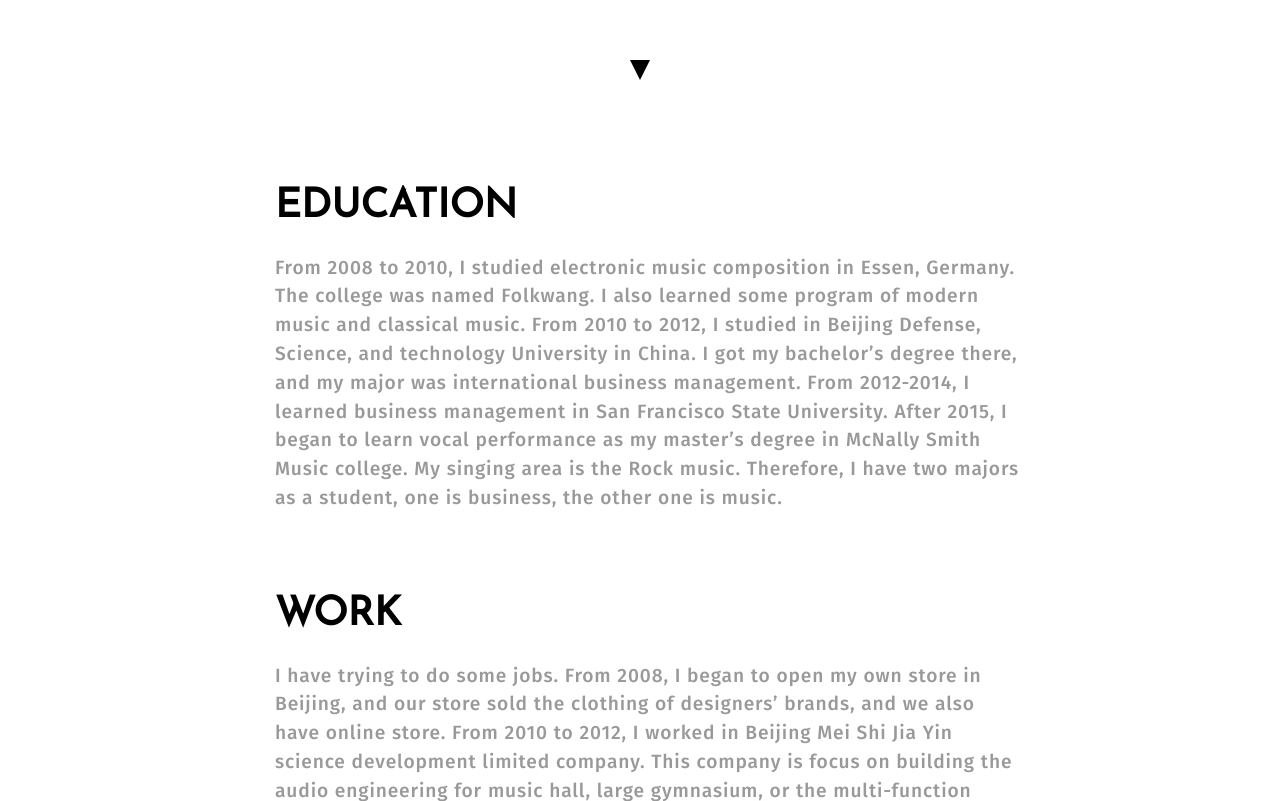
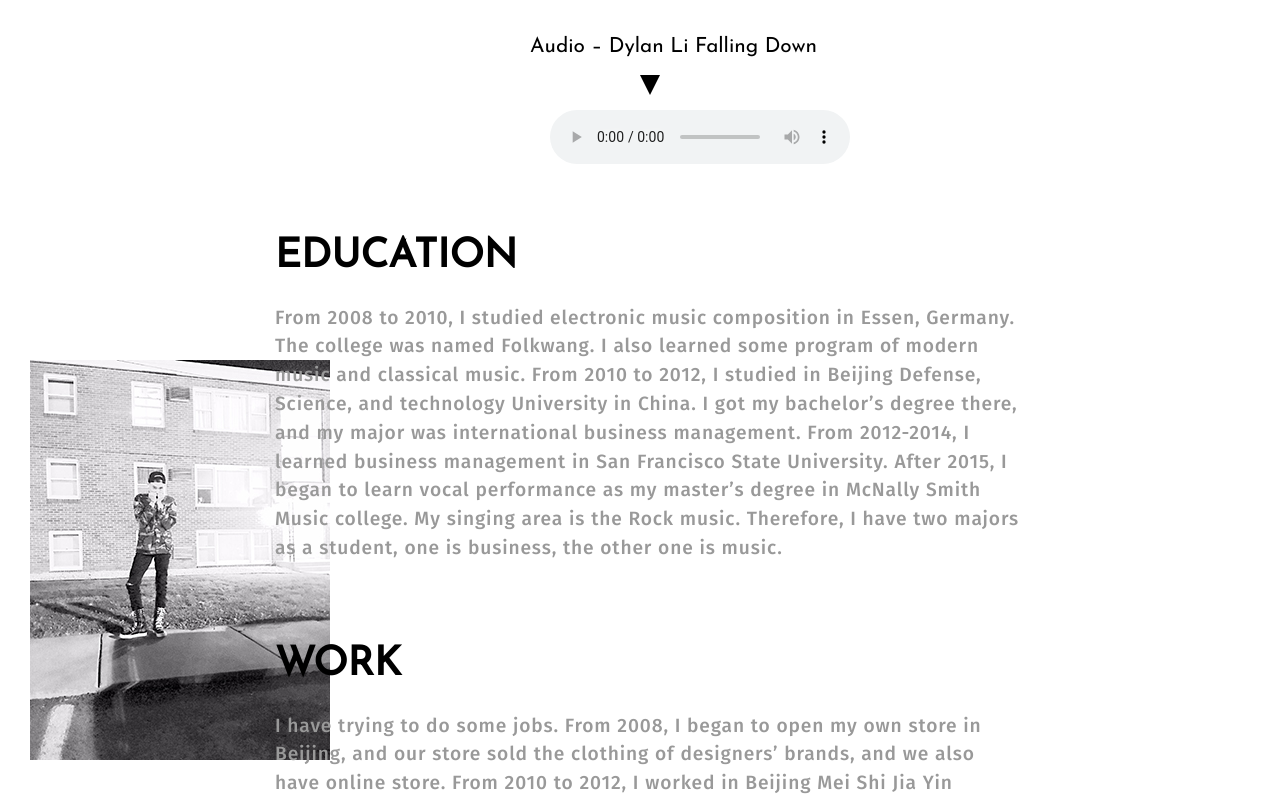
Before and after one commit to hediyoli/hediyoli, a plain HTML site: page index.html in a window 1280 px wide. Shown: the part 640-1441 px from the top of the page. Drawn offline with Linux system fonts and the light colour scheme.

Commit message:
add audio and image

```diff
--- a/css/style.css
+++ b/css/style.css
@@ -15,6 +15,13 @@ h2 {
     line-height: 1.5em;
 }
 
+h3 {
+    font-family: 'Josefin Sans', sans-serif;
+    font-size: 1.3em;
+    font-weight: 300;
+    line-height: 1.5em;
+}
+
 p {
     font-family: 'Fira Sans', sans-serif;
     font-size: 1.2em;
@@ -26,12 +33,40 @@ p {
     text-rendering: optimizeLegibility;
 }
 
+audio {
+    position: absolute;
+    top: 750px;
+    left: 550px;
+}
 
+#audio {
+    position: absolute;
+    top: 650px;
+    left: 530px;
+}
+
+#container {
+    width: 99%;
+    height: 2500px;
+}
 
 #img1 {
     position: absolute;
     top: 200px;
     left: 50px;
+}
+
+#img2 {
+    position: absolute;
+    top: 1000px;
+    left: 30px;
+}
+
+
+#img3 {
+    position: absolute;
+    top: 1500px;
+    left: 900px;
 }
 
 #des {
@@ -43,20 +78,21 @@ p {
 
 #bio {
     position: absolute;
-    top: 800px;
+    top: 850px;
     width: 750px;
     left: 275px;
 }
 
 .arrow {
-    position: relative;
+    position: absolute;
     width: 0;
     height: 0;
     border-left: 10px solid transparent;
     border-right: 10px solid transparent;
     border-top: 20px solid #000;
     margin: auto;
-    top: 700px;
+    top: 715px;
+    left: 640px
 }
 
 
--- a/index.html
+++ b/index.html
@@ -17,12 +17,19 @@
     <div id="container">
         <div id="cover">
             <img id="img1" src="images/1.jpg"></img>
+			<img id="img2" src="images/2.jpg"></img>
+			<img id="img3" src="images/3.jpg"></img>
             <div id="des"><h2>I am Yuanheng Li and born in August 6th,1990.
                 I am a singer and a businessman.
                 I interest in the Rock and Classical music, and I also work on these kinds of music.
                 I also do some works about international trade, international culture exchange, and the techniques of music industry.</h2></div>
         </div>
         <div class="arrow"></div>
+		<h3 id="audio">Audio – Dylan Li Falling Down</h3>
+
+		<audio controls>
+			<source src="Dylan Li Falling Down.mp3" type="audio/mpeg">
+			</audio>
 
         <div id="bio">
             <h1>EDUCATION</h1>
```
Also changed, not shown: images/2.jpg (added), images/3.jpg (added), images/cover.png (deleted), images/image4.JPG (deleted), images/unnamed-1.jpg (deleted), images/unnamed-2.jpg (deleted), images/unnamed-3.jpg (deleted), images/unnamed-4.jpg (deleted), images/unnamed-5.jpg (deleted), images/unnamed-6.jpg (deleted), 1 other file.
